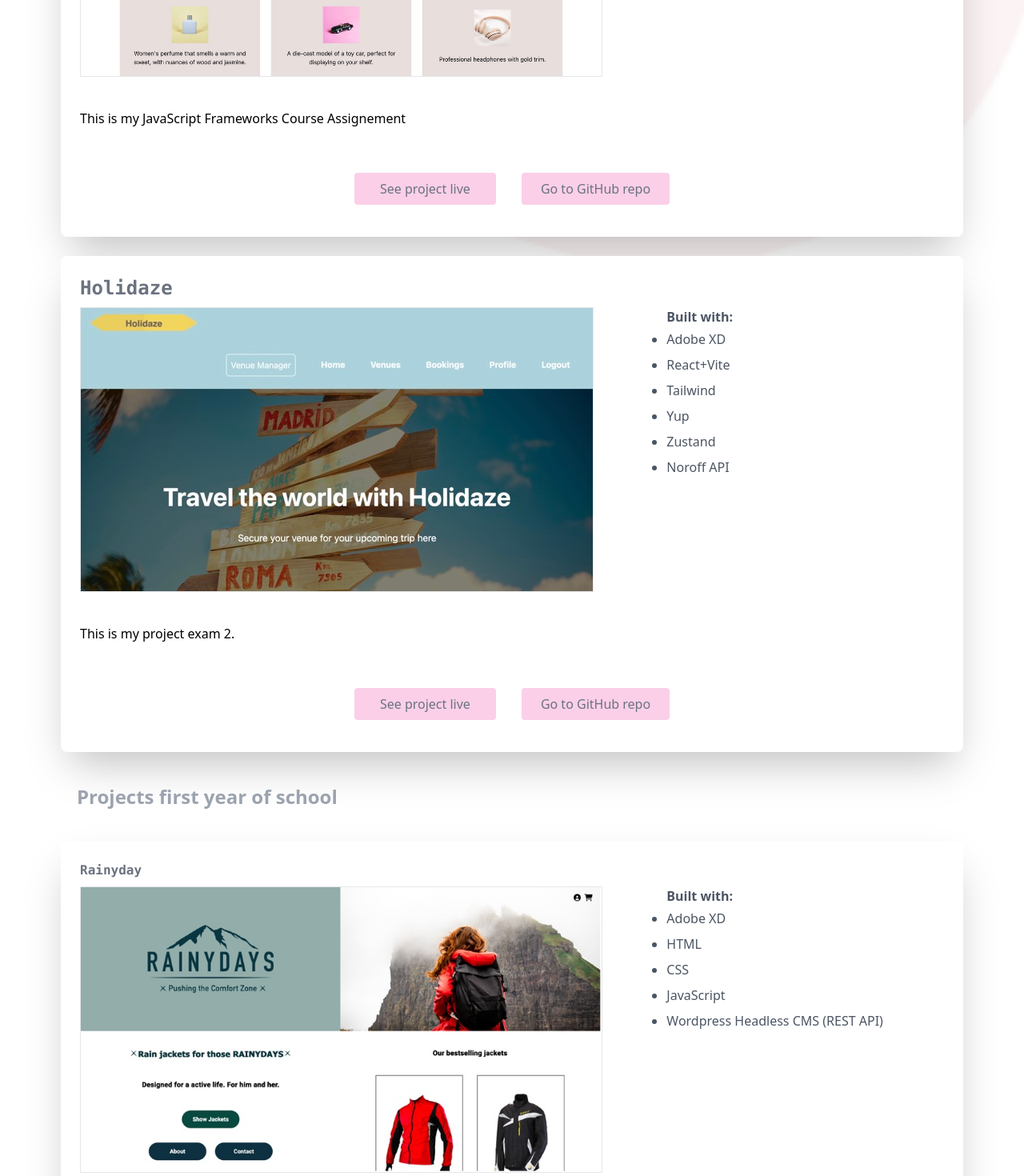
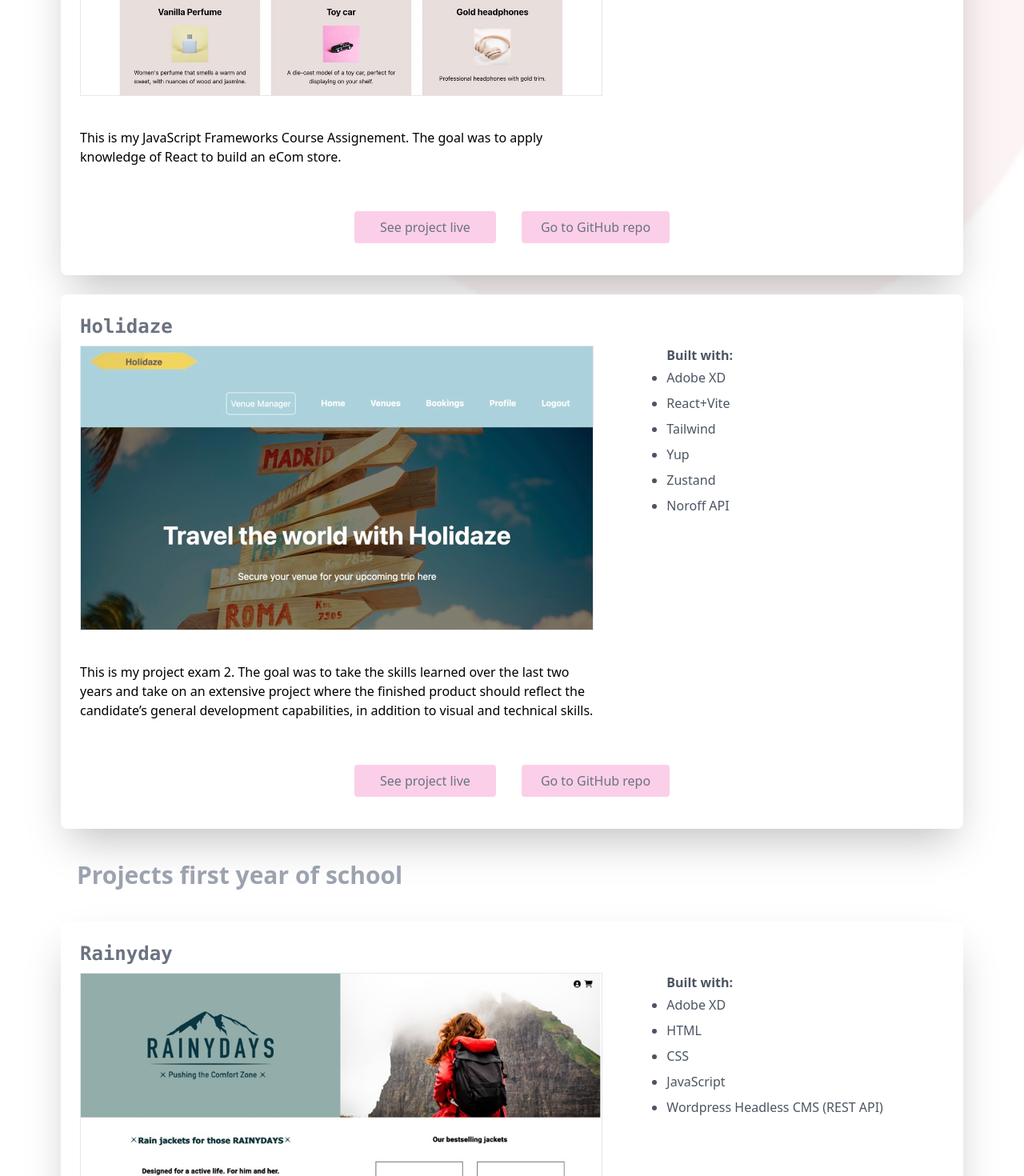
Before and after one commit to CamillaHorneland/Portfolio, a React (Vite) app: page /projects in a window 1280 px wide. Shown: the part 1330-2800 px from the top of the page at 80% size. Built offline with nearby package versions, Linux system fonts and the light colour scheme.

Commit message:
added more to description

```diff
--- a/src/components/projects/Projects1Year.jsx
+++ b/src/components/projects/Projects1Year.jsx
@@ -4,7 +4,7 @@ const projectsData = [
   {
     title: "Rainyday",
     image: "/src/assets/rainyday.jpeg",
-    description: "This is my cross-course project",
+    description: "This is my cross-course project. This was the first big project durring the first year. We had new assignments to add or change this project. Go to repolink and readme file to see more details.",
     technologies: ["Adobe XD", "HTML", "CSS", "JavaScript", "Wordpress Headless CMS (REST API)"],
     liveLink: "https://rainydayjackets.netlify.app/",
     repoLink: "https://github.com/Noroff-FEU-Assignments/cross-course-project-CamillaHorneland.git",
@@ -12,7 +12,7 @@ const projectsData = [
   {
     title: "Community Science Museum",
     image: "/src/assets/museum.jpeg",
-    description: "This is my semester project 1",
+    description: "This is my semester project from my first year. The goal was to be creative and show the technical knowledge and skills based on the first semester curriculum. This includes design principles, project management, communication technology, and developing with HTML/CSS.",
     technologies: ["Adobe XD", "HTML", "CSS"],
     liveLink: "https://communitysciencemuseumbergen.netlify.app/",
     repoLink: "https://github.com/CamillaHorneland/Semester-project-1.git",
@@ -20,7 +20,7 @@ const projectsData = [
   {
     title: "Slime-Care",
     image: "/src/assets/slime-care.jpeg",
-    description: "This is my project exam 1.",
+    description: "This is my exam from my first year as a Font-end Developer student. The goal for this exam was to put into practice the skilles I have learned over my first year as a student.",
     technologies: ["Adobe XD", "HTML", "CSS", "Wordpress Headless CMS (REST API)"],
     liveLink: "https://slime-care.netlify.app/",
     repoLink: "https://github.com/Noroff-FEU-Assignments/project-exam-1-CamillaHorneland.git",
@@ -28,7 +28,7 @@ const projectsData = [
   {
     title: "Portfolio",
     image: "/src/assets/portifolio1.jpeg",
-    description: "This is my portfolio 1.",
+    description: "This is my portfolio assignment from my first year as a Font-end Developer student. The goal was to document the big assignements from this year.",
     technologies: ["Adobe XD", "HTML", "CSS", "JavaScript"],
     liveLink: "https://portfoliocamillahorneland.netlify.app/",
     repoLink: "git clone https://github.com/CamillaHorneland/Portfolio-1.git",
@@ -38,11 +38,11 @@ const projectsData = [
 function Projects1Year() {
   return (
     <>
-      <h2 className="text-2xl font-bold text-gray-400 font-sans m-10">Projects first year of school</h2>
+      <h2 className="text-3xl font-bold text-gray-400 font-sans m-10">Projects first year of school</h2>
       <section className="mb-15 m-5">
         {projectsData.map((project, index) => (
           <div key={index} className="bg-white shadow-2xl transition-all  hover:shadow-pink-500 p-6 rounded-lg mb-6">
-            <h3 className="text-1xl font-bold text-gray-500 font-mono mb-2">{project.title}</h3>
+            <h3 className="text-2xl font-bold text-gray-500 font-mono mb-2">{project.title}</h3>
             <div className="flex sm:flex-row flex-col">
               <div className="sm:w-2/3 w-full">
                 <img src={project.image} alt={`image of ${project.title} site`} className="w-max h.fit mb-2 border" />
--- a/src/components/projects/Projects2Year.jsx
+++ b/src/components/projects/Projects2Year.jsx
@@ -4,7 +4,7 @@ const projectsData = [
   {
     title: "Semester project 2",
     image: "/src/assets/semesterproject2.jpeg",
-    description: "This is my semester project 2",
+    description: "This is my semester project 2. The goal was to take the skills learned over the past three semesters and create an auction website.",
     technologies: ["Adobe XD", "HTML", "SASS", "JavaScript", "Bootstrap", "Noroff API"],
     liveLink: "https://norauctionoff.netlify.app/",
     repoLink: "https://github.com/CamillaHorneland/Semester-Project-2",
@@ -12,7 +12,7 @@ const projectsData = [
   {
     title: "The Online Store",
     image: "/src/assets/theonliestore.jpeg",
-    description: "This is my JavaScript Frameworks Course Assignement",
+    description: "This is my JavaScript Frameworks Course Assignement. The goal was to apply knowledge of React to build an eCom store. ",
     technologies: ["React+Vite", "Noroff API", "CSS Modules"],
     liveLink: "https://xtheonlinestorex.netlify.app/",
     repoLink: "https://github.com/CamillaHorneland/online-shop.git",
@@ -20,7 +20,7 @@ const projectsData = [
   {
     title: "Holidaze",
     image: "/src/assets/holidayz.jpeg",
-    description: "This is my project exam 2.",
+    description: "This is my project exam 2. The goal was to take the skills learned over the last two years and take on an extensive project where the finished product should reflect the candidate’s general development capabilities, in addition to visual and technical skills.",
     technologies: ["Adobe XD", "React+Vite", "Tailwind", "Yup", "Zustand", "Noroff API"],
     liveLink: "https://holidaze-camilla-horneland.netlify.app/",
     repoLink: "https://github.com/CamillaHorneland/Holidaze",
--- a/src/pages/ProjectsPage.jsx
+++ b/src/pages/ProjectsPage.jsx
@@ -1,5 +1,6 @@
+import Projects2Year from "../components/projects/Projects2Year";
 import Projects1Year from "../components/projects/Projects1Year";
-import Projects2Year from "../components/projects/Projects2Year";
+
 
 
 function ProjectsPage() {
```
